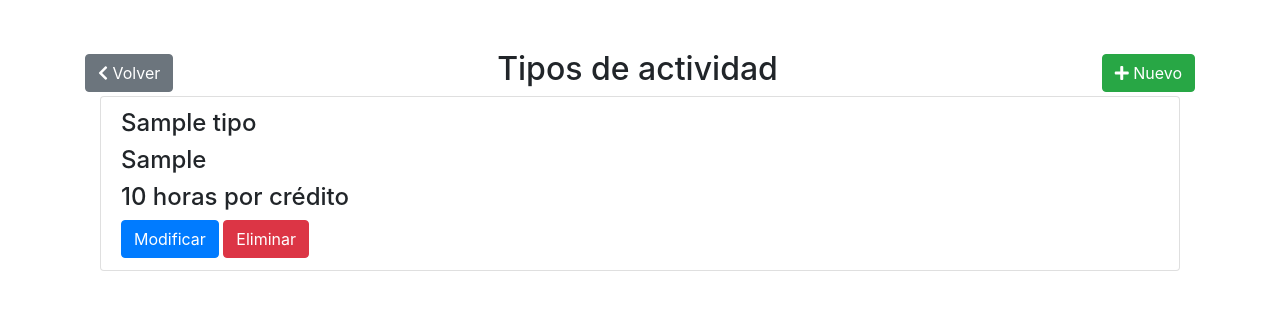
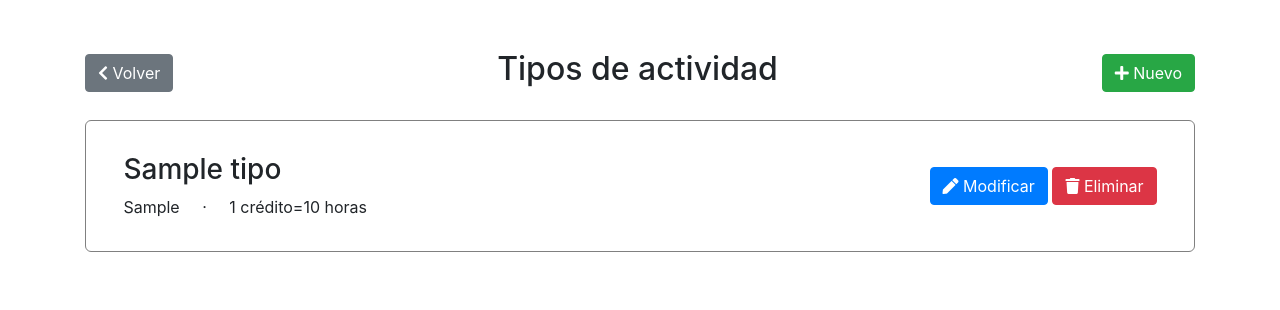
Before and after one commit to AlanSanchezP/ElectivappServer, a Django app: template electivapp/templates/actividades/tipoactividad_list.html in a window 1280 px wide. Shown: the top 310 px of the page. Run offline with Django 3.2, Linux system fonts and the light colour scheme; the template is opened without the code that fills it: most values are stand-ins (such as "Sample title", 1, 10 or a date in 2020); some libraries are stand-ins or nearby versions.

Commit message:
Estilos lista de tipos de actividad

```diff
--- a/electivapp/templates/actividades/tipoactividad_list.html
+++ b/electivapp/templates/actividades/tipoactividad_list.html
@@ -13,18 +13,24 @@
         <a href="{% url 'actividades:nuevo_tipo' %}" class="btn btn-success"><i class="fas fa-plus"></i> Nuevo</a>
     </div>
 
-    <div class="list-group">
+    <div class="elementos-lista">
         {% for tipo in tipos %}
-        <div class="list-group-item">
-            <h4 class="list-group-item-heading">{{ tipo.nombre }}</h4>
-            <h4 class="list-group-item-heading">{{ tipo.get_categoria_display }}</h4>
-            <h4 class="list-group-item-heading">{{ tipo.horasRequeridas }} horas por crédito</h4>
+        <div class="row elemento-lista">
+          <div class="col-md-7">
+            <h3 class="list-group-item-heading">{{ tipo.nombre }}</h3>
+            <span>{{ tipo.get_categoria_display }}</span> &nbsp;&nbsp;&nbsp;&nbsp;&#183;&nbsp;&nbsp;&nbsp;&nbsp;
+            <span>1 crédito={{ tipo.horasRequeridas }} horas</span>
+          </div>
+          <div class="col-md-5 text-right">
             <a href="{% url 'actividades:modificar_tipo' pk=tipo.id %}" class="btn btn-primary">
+              <i class="fas fa-pen"></i>
                 Modificar
             </a>
             <button type="button" data-href="{% url 'actividades:eliminar_tipo' pk=tipo.id %}" class="btn btn-danger delete-button">
+              <i class="fas fa-trash"></i>
                 Eliminar
             </button>
+          </div>
         </div>
         {% endfor %}
     </div>
--- a/electivapp/templates/alumnos/responsable_list.html
+++ b/electivapp/templates/alumnos/responsable_list.html
@@ -18,8 +18,8 @@
         <div class="row elemento-lista">
           <div class="col-md-7">
             <h3 class="list-group-item-heading">{{ responsable.alumno.nombre }}</h3>
-            <span class="list-group-item-heading">{{ responsable.alumno.boleta }}</span> &nbsp;&nbsp;&nbsp;&nbsp;&#183;&nbsp;&nbsp;&nbsp;&nbsp;
-            <span class="list-group-item-heading">{{ responsable.alumno.get_carrera_display }}</span>
+            <span>{{ responsable.alumno.boleta }}</span> &nbsp;&nbsp;&nbsp;&nbsp;&#183;&nbsp;&nbsp;&nbsp;&nbsp;
+            <span>{{ responsable.alumno.get_carrera_display }}</span>
           </div>
           <div class="col-md-5 text-right">
             <button type="button" data-href="{% url 'alumnos:password_responsable' pk=responsable.id %}" data-csrf="{{ csrf_token }}" class="btn btn-warning btnChangePass">
```
